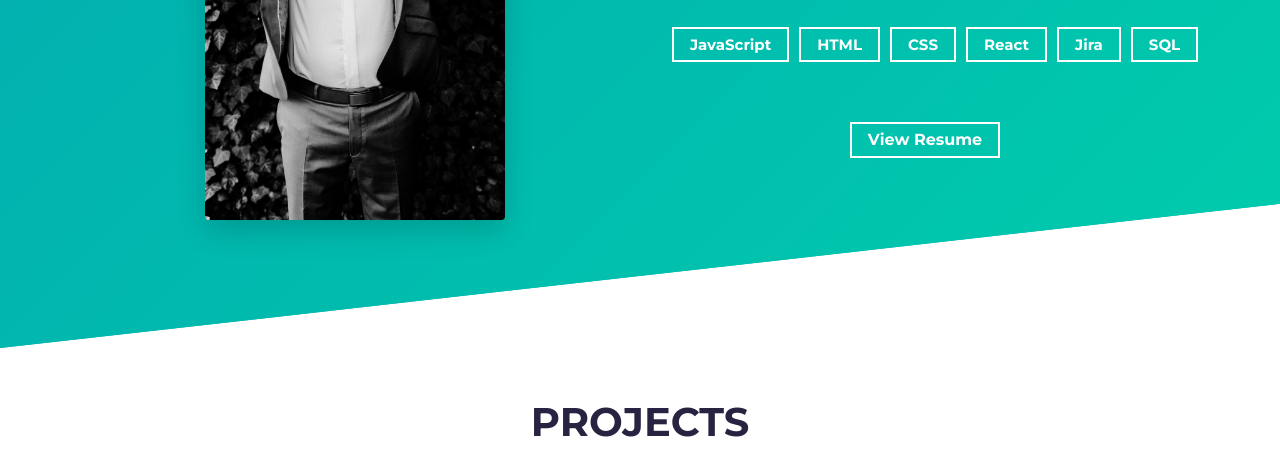
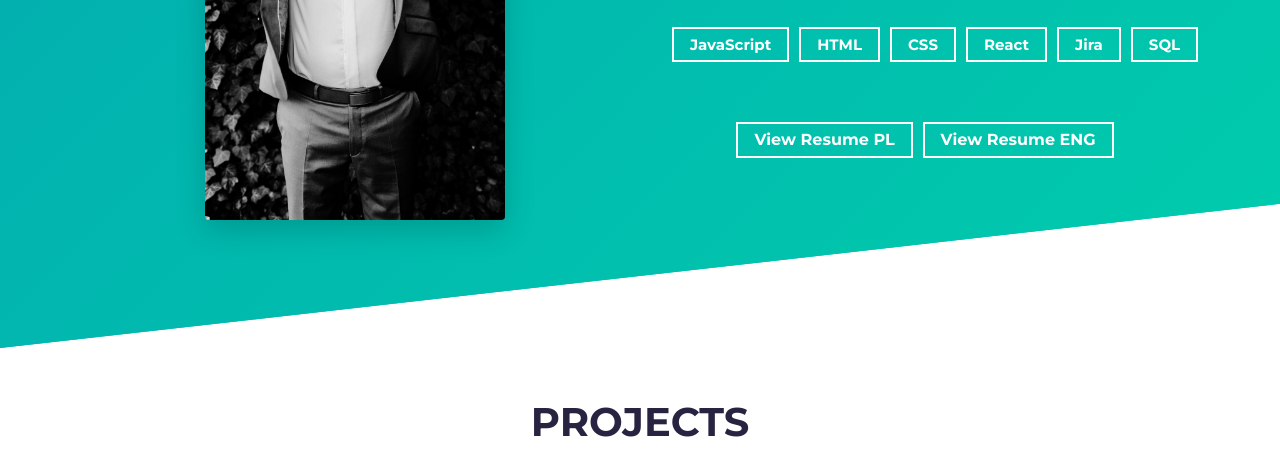
Before and after one commit to Marcin-podgorski93/Portfolio, a website built with Parcel: page src/index.html in a window 1280 px wide. Shown: the part 1173-1642 px from the top of the page. Built offline with nearby package versions, Linux system fonts and the light colour scheme.

Commit message:
added english version CV

```diff
--- a/src/index.html
+++ b/src/index.html
@@ -91,8 +91,17 @@
                   class="cta-btn cta-btn--resume"
                   href="assets/resume.pdf"
                 >
-                  View Resume
+                  View Resume PL
                 </a>
+                <a
+                rel="noreferrer"
+                target="_blank"
+                class="cta-btn cta-btn--resume"
+                href="assets/resume Eng.pdf"
+                style="margin-left: 10px;"
+              >
+                View Resume ENG
+              </a>
               </span>
             </div>
           </div>
```
Also changed, not shown: dist/index.html, 3 other files.
